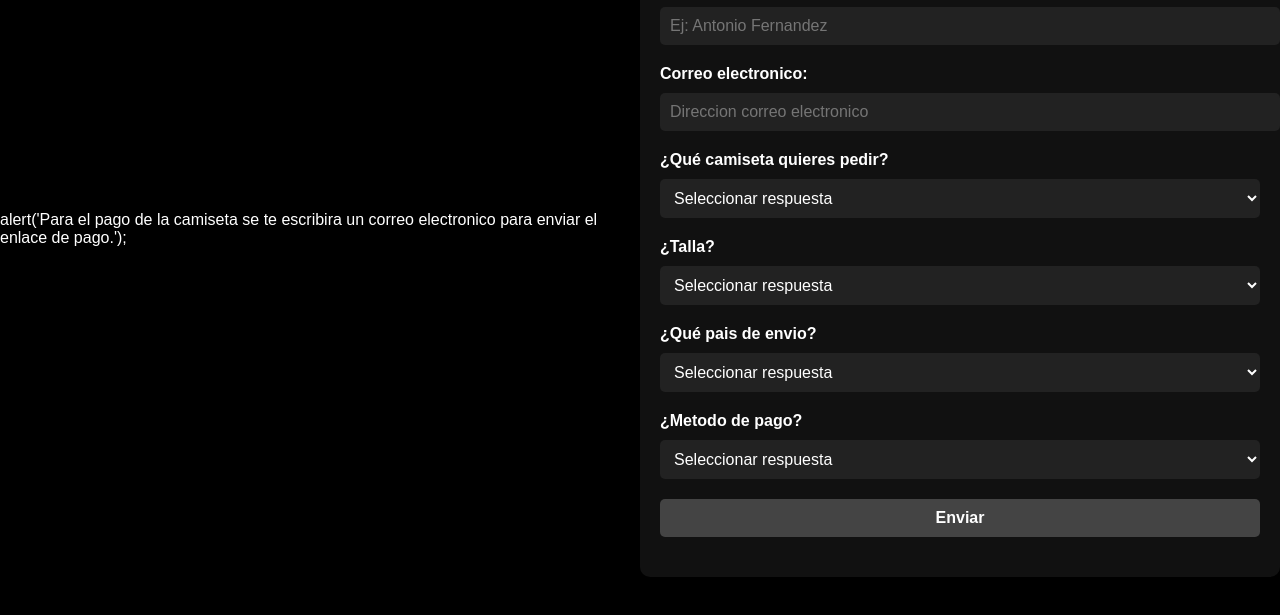
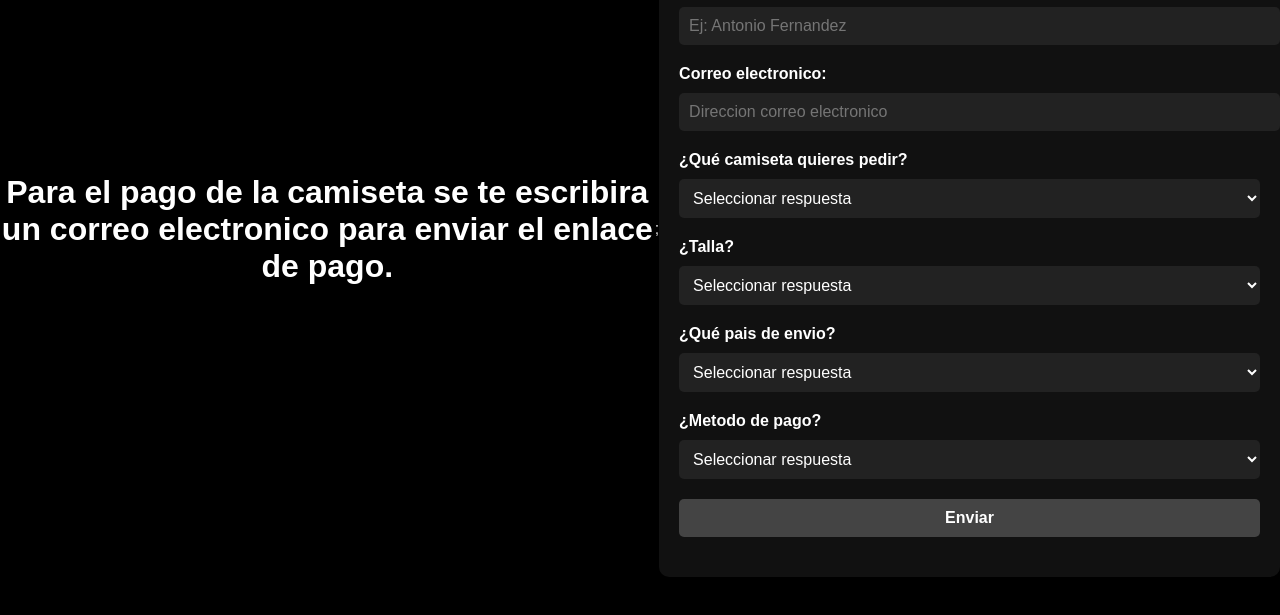
Before and after one commit to alonsillooo/websummar-capital, a plain HTML site: page index.html in a window 1280 px wide. Shown: the part 171-786 px from the top of the page. Drawn offline with Linux system fonts and the light colour scheme.

Commit message:
Update index.html

```diff
--- a/index.html
+++ b/index.html
@@ -58,7 +58,7 @@
     </style>
 </head>
 <body>
-alert('Para el pago de la camiseta se te escribira un correo electronico para enviar el enlace de pago.');
+<h1>Para el pago de la camiseta se te escribira un correo electronico para enviar el enlace de pago.</h1>;
     <div class="container">
         <h1>Formulario pedidos camisetas</h1>
         <form id="whitelistForm">
```
